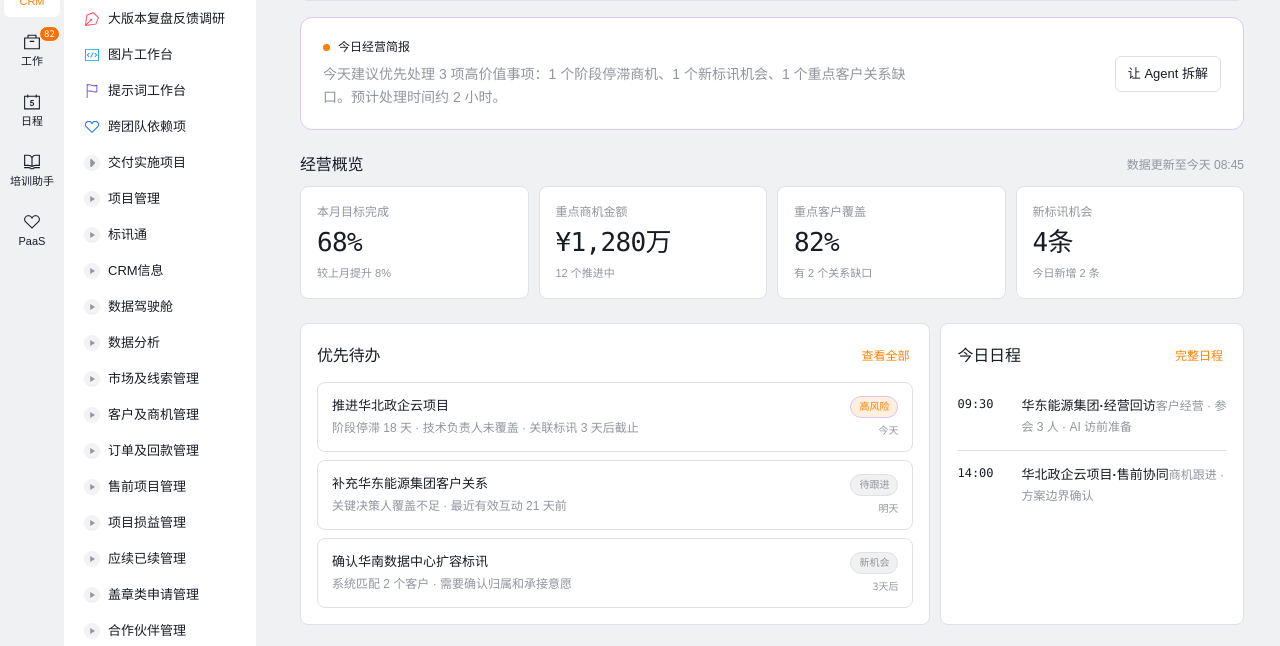
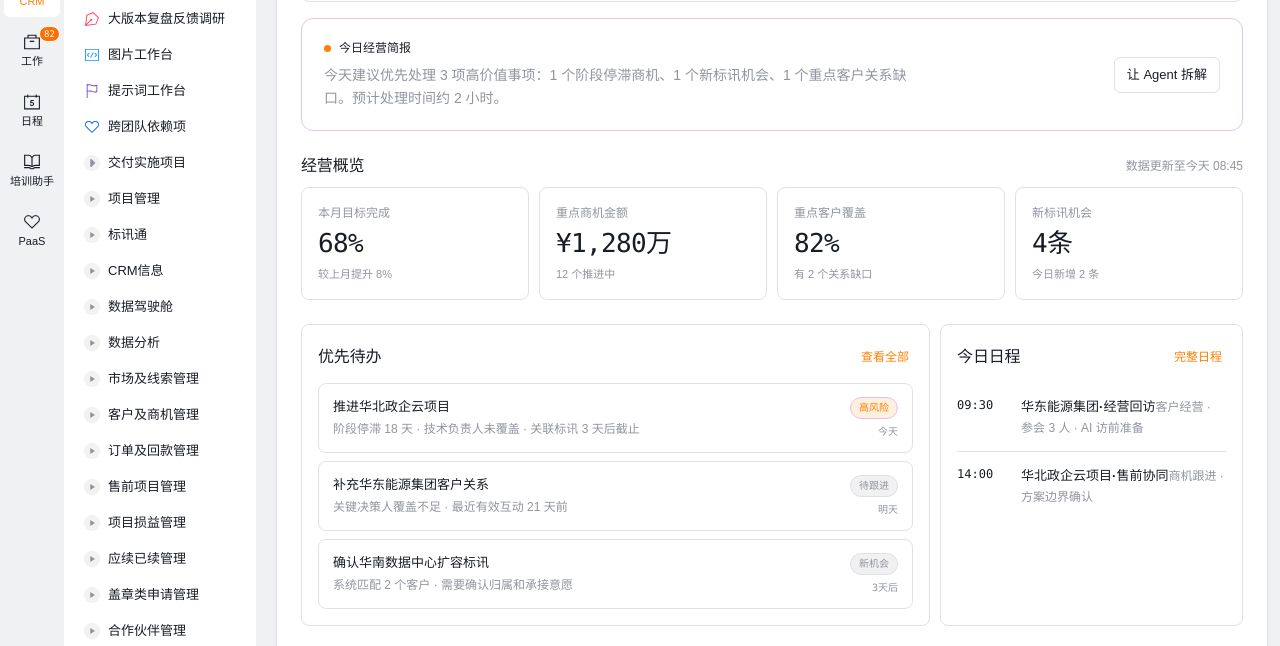
Before and after one commit to wangmoumou1216-ai/fxiaoke-crm-shell, a plain HTML site: page index.html in a window 1280 px wide. Shown: the part 275-921 px from the top of the page. Drawn offline with Linux system fonts and the light colour scheme.

Commit message:
Wrap CRM workspace in white card

```diff
--- a/index.html
+++ b/index.html
@@ -353,7 +353,7 @@
     .toast.show { opacity: 1; transform: translateY(0); }
 
     /* 销售工作台：保留原有浅色壳层，去掉中央整块白底，内容改用独立卡片承载。 */
-    .workspace-card { overflow: hidden auto; background: transparent; border-radius: 0; scrollbar-color: var(--border) transparent; scrollbar-width: thin; }
+    .workspace-card { overflow: hidden auto; background: var(--surface); border: 1px solid var(--border); border-radius: 10px; box-shadow: 0 1px 2px color-mix(in oklch, var(--fg) 7%, transparent); scrollbar-color: var(--border) transparent; scrollbar-width: thin; }
     .workbench-root { width: min(100%, 1240px); min-height: 100%; margin: 0 auto; padding: 22px 24px 56px; color: var(--fg); }
     .wb-header { display: flex; align-items: flex-start; justify-content: space-between; gap: 24px; }
     .wb-heading { min-width: 0; }
```
